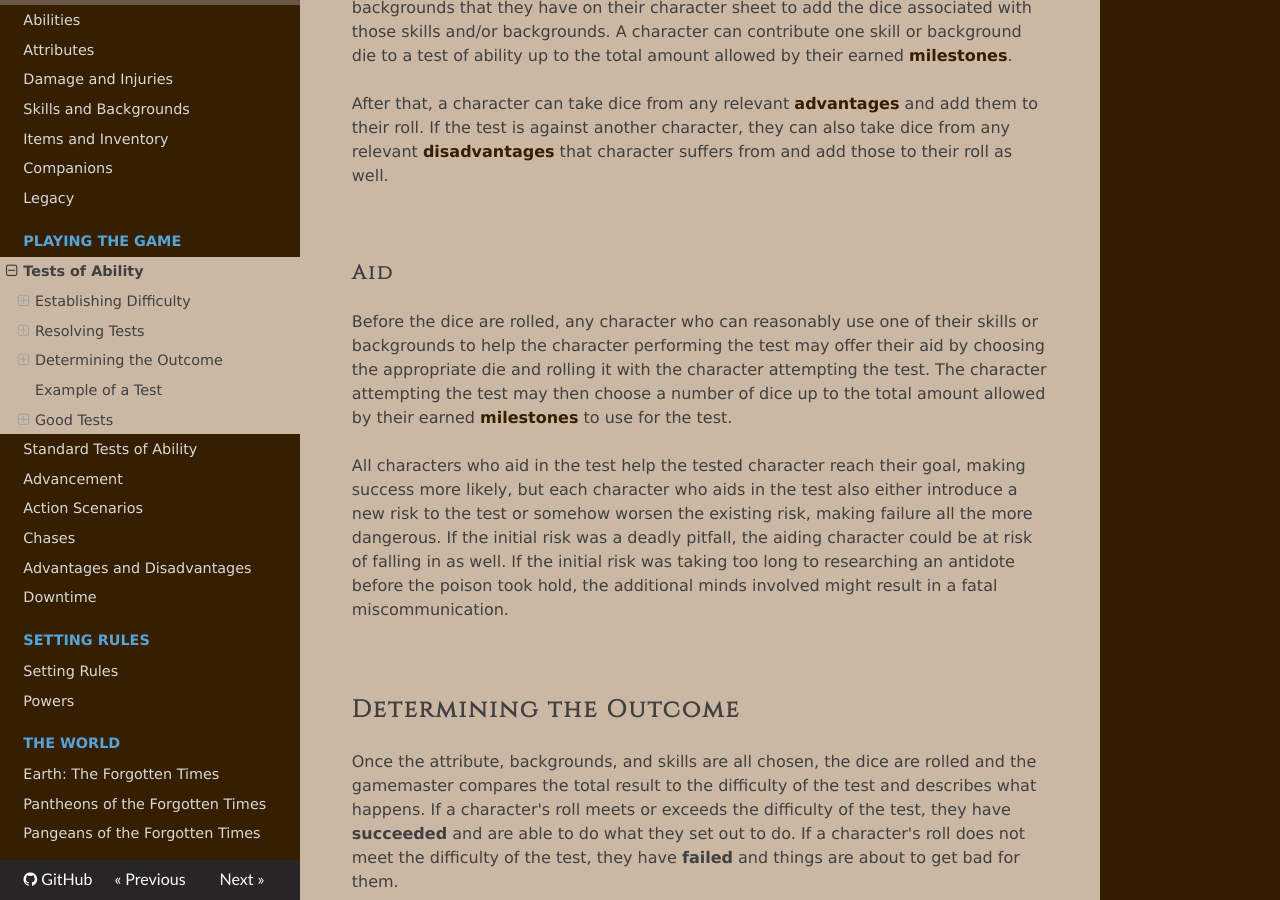
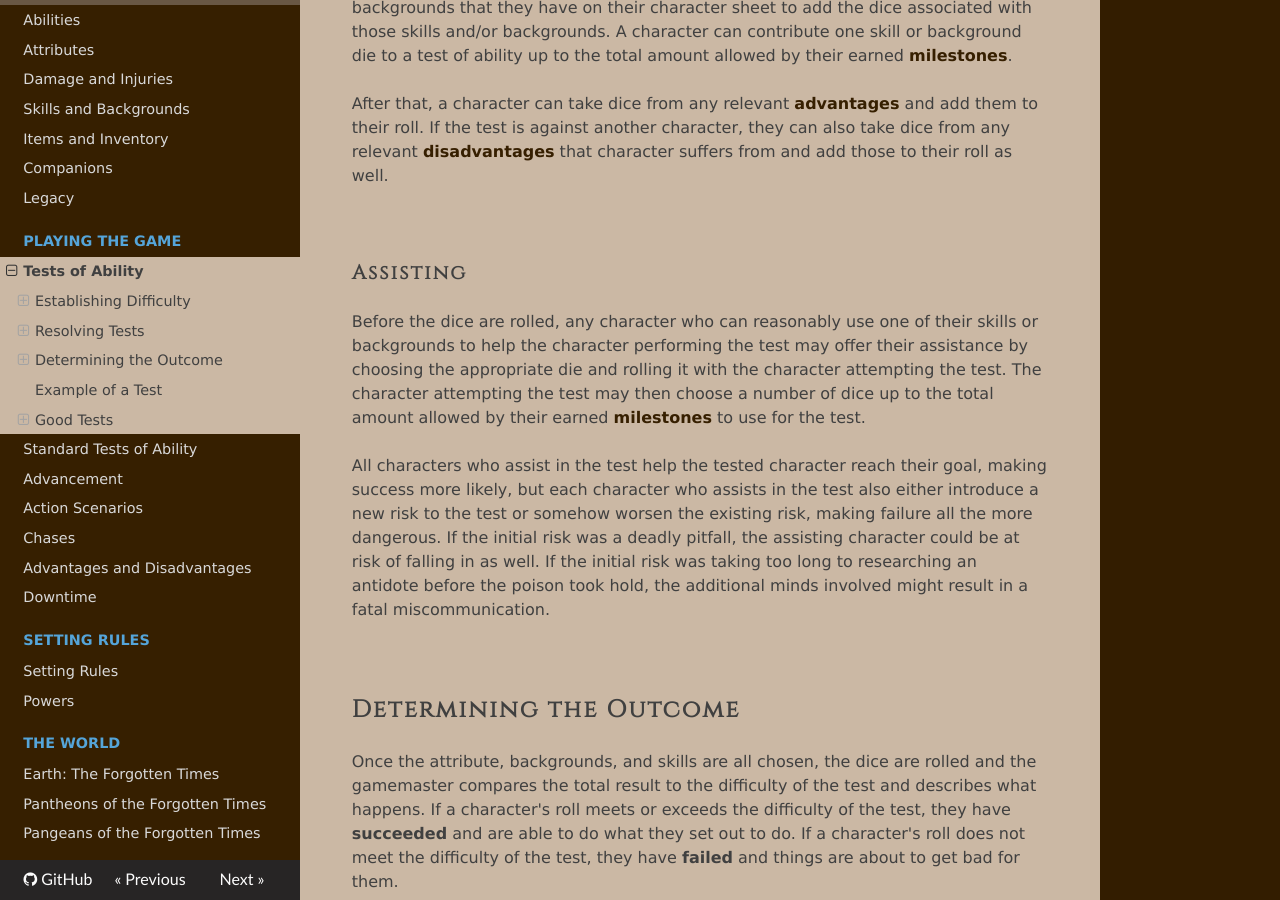
Before and after one commit to TheFifthRider/simply-roleplaying-webapp, an MkDocs documentation site: the page built from docs/gameplay/tests.md, in a window 1280 px wide and 900 px high, scrolled down 2065 px. Built offline with MkDocs 1.6.1, drawn with Linux system fonts in a browser that asks for light colours; nearby versions of some CDN libraries.

```diff
--- a/docs/gameplay/tests.md
+++ b/docs/gameplay/tests.md
@@ -54,11 +54,11 @@ After that, a character can take dice from any relevant [advantages](advantages_
 
 <br/>
 
-### Aid
+### Assisting
 
-Before the dice are rolled, any character who can reasonably use one of their skills or backgrounds to help the character performing the test may offer their aid by choosing the appropriate die and rolling it with the character attempting the test. The character attempting the test may then choose a number of dice up to the total amount allowed by their earned [milestones](../gameplay/advancement.md) to use for the test.
+Before the dice are rolled, any character who can reasonably use one of their skills or backgrounds to help the character performing the test may offer their assistance by choosing the appropriate die and rolling it with the character attempting the test. The character attempting the test may then choose a number of dice up to the total amount allowed by their earned [milestones](../gameplay/advancement.md) to use for the test.
 
-All characters who aid in the test help the tested character reach their goal, making success more likely, but each character who aids in the test also either introduce a new risk to the test or somehow worsen the existing risk, making failure all the more dangerous. If the initial risk was a deadly pitfall, the aiding character could be at risk of falling in as well. If the initial risk was taking too long to researching an antidote before the poison took hold, the additional minds involved might result in a fatal miscommunication.
+All characters who assist in the test help the tested character reach their goal, making success more likely, but each character who assists in the test also either introduce a new risk to the test or somehow worsen the existing risk, making failure all the more dangerous. If the initial risk was a deadly pitfall, the assisting character could be at risk of falling in as well. If the initial risk was taking too long to researching an antidote before the poison took hold, the additional minds involved might result in a fatal miscommunication.
 
 <br/>
 
```
Also changed, not shown: docs/gameplay/chases.md (+7 -1 lines).
